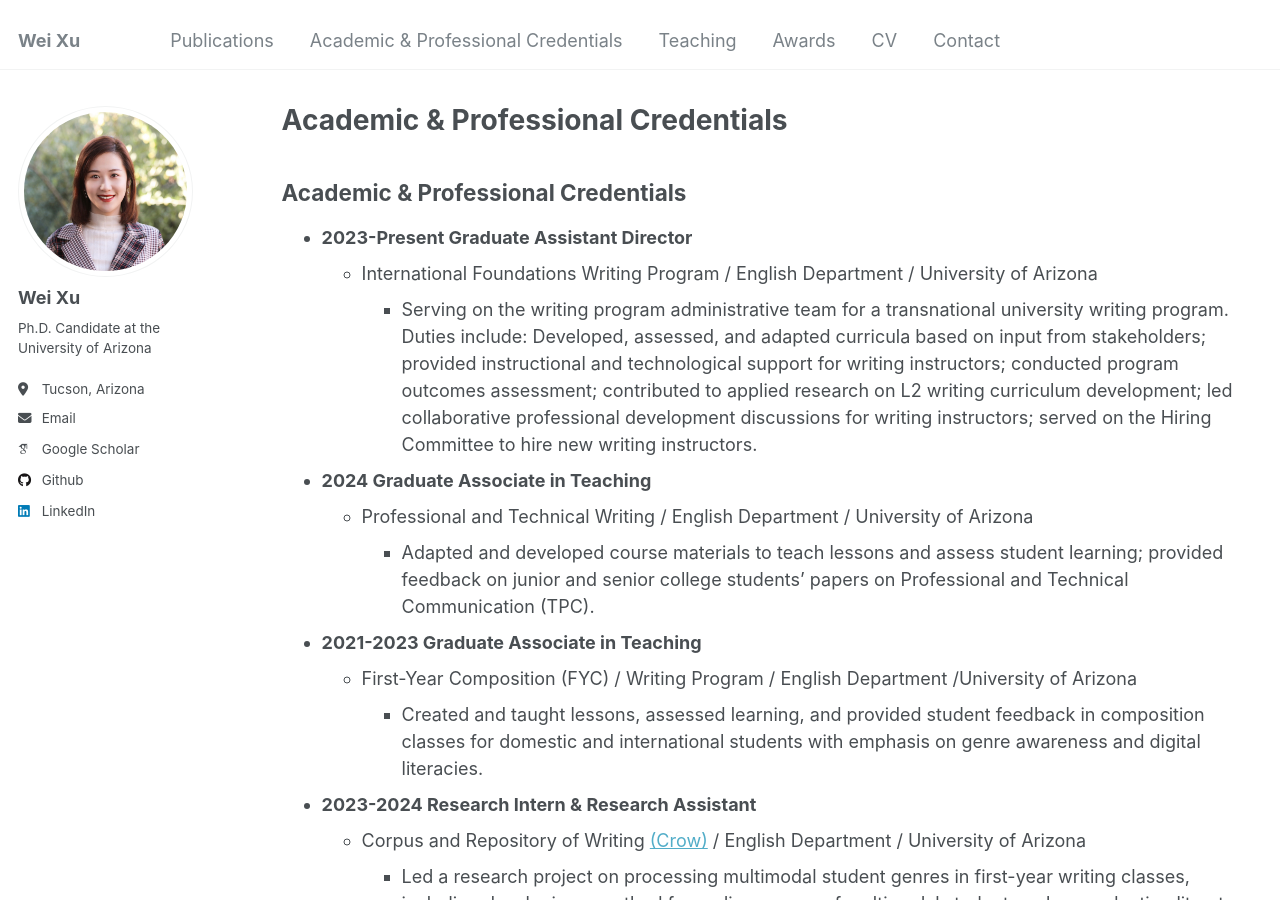
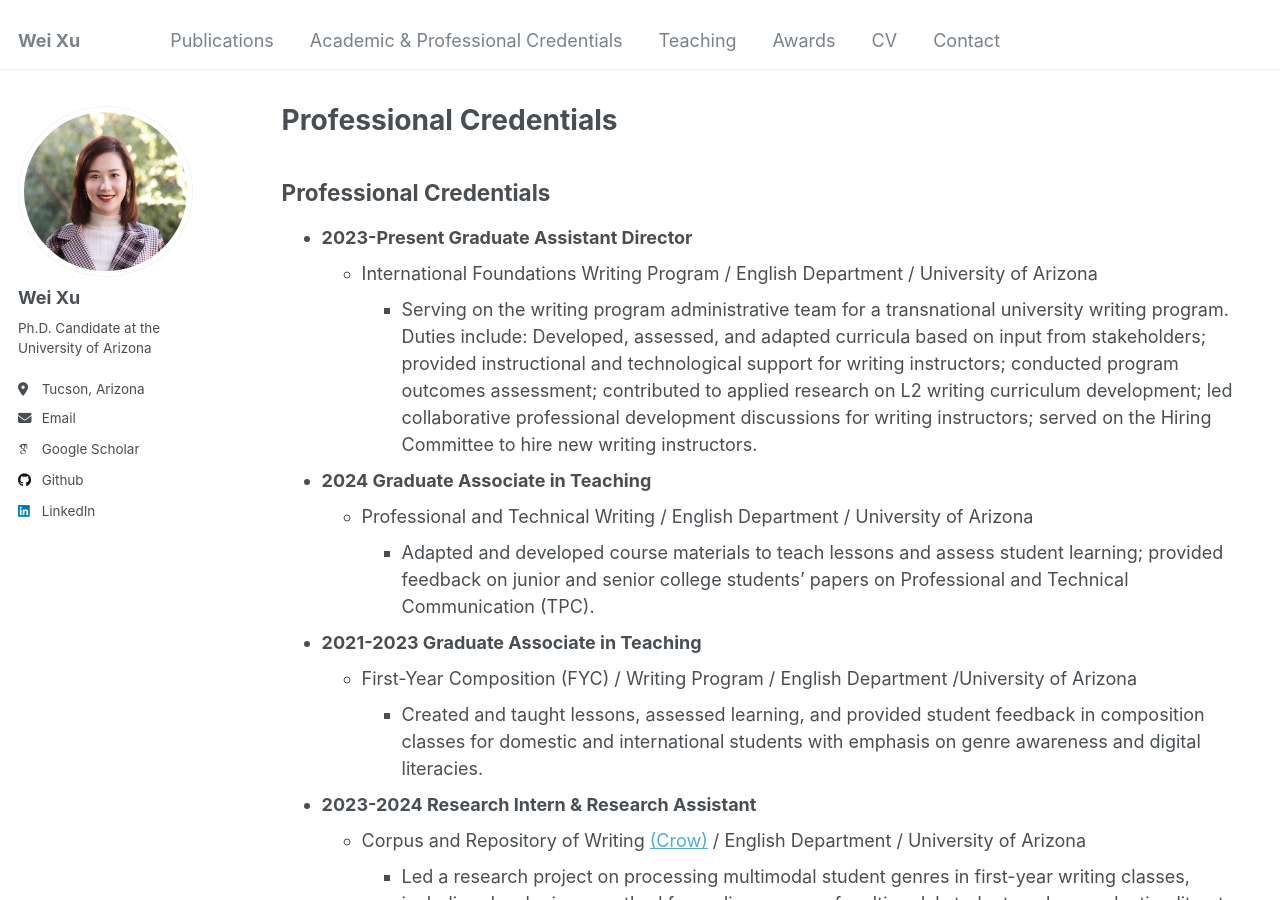
Before and after one commit to weixu-vivian/weixu-vivian.github.io, a Jekyll site: the page built from _pages/Professional Credentials.md, in a window 1280 px wide and 900 px high. Built offline with Jekyll 4.4.1, drawn with Linux system fonts in a browser that asks for light colours; some web fonts are replaced.

Commit message:
Professional Credentials.md

```diff
--- a/_pages/Academic & Professional Credentials.md
+++ b/_pages/Professional Credentials.md
@@ -1,11 +1,11 @@
 ---
 layout: archive
-title: "Academic & Professional Credentials"
-permalink: /Academic & Professional Credentials/
+title: "Professional Credentials"
+permalink: /Professional Credentials/
 author_profile: true
 ---
 
-## Academic & Professional Credentials
+## Professional Credentials
 
 * **2023-Present Graduate Assistant Director**
   * International Foundations Writing Program / English Department / University of Arizona
```
